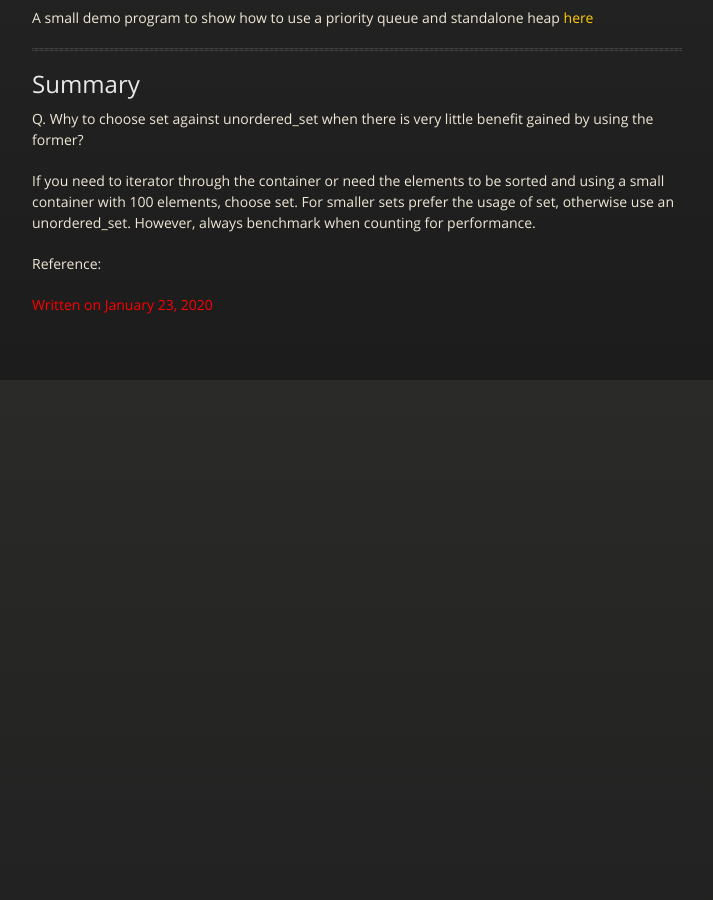
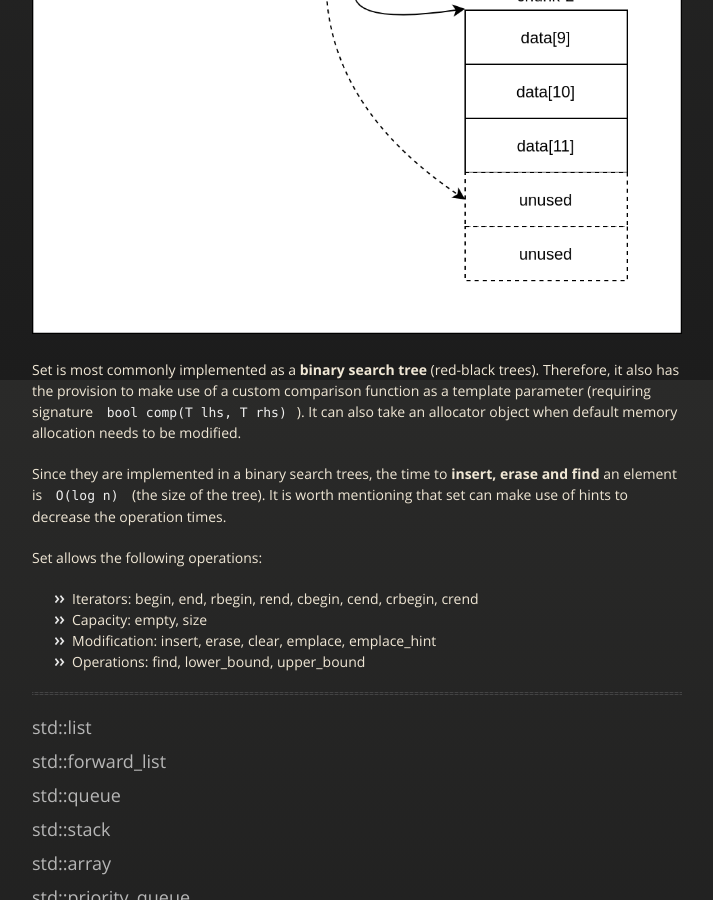
Before and after one commit to naveenspace7/naveenspace7.github.io, a Jekyll site: the page built from _posts/2020-1-23-DatastructuresCpp.md, in a window 1280 px wide and 900 px high, scrolled down 5920 px. Shown: the whole window, without its empty margins (283-996 px from the left). Built offline with Jekyll 4.4.1, drawn with Linux system fonts in a browser that asks for light colours; before the commit the page ends 6325 px from its top, so only the background shows below that; some of the changed text lies outside the part shown.

Commit message:
Add deque image and little content

```diff
--- a/_posts/2020-1-23-DatastructuresCpp.md
+++ b/_posts/2020-1-23-DatastructuresCpp.md
@@ -215,11 +215,45 @@ ___
 
 ___
 
+### 10. std::deque  <a name="deque"></a>
+
+<!-- Header file -->
+Present in header file `deque`.
+
+<!-- General purpose and properties -->
+Deque expands to double ended queue.
+
+Set container stores **unique elements** whose values once entered **cannot be modified later**, they can only be inserted and removed. The elements in a set are accessed by their **key instead of position**. The elements are sorted according to a particular order as they are inserted.
+
+<!-- Implementation -->
+Deque is commonly implemented as dynamic arrays in which multiple arrays are attached with linked with each other. Generally these multiple arrays are managed from a lookup table.
+
+
+<!-- Figure of binary search tree -->
+![Double Ended Queue Implementation as shown by Konrad Rudolph]({{site.url}}/assets/images/deque.png)
+
+
+
+
+Set is most commonly implemented as a **binary search tree** (red-black trees). Therefore, it also has the provision to make use of a custom comparison function as a template parameter (requiring signature `bool comp(T lhs, T rhs)`). It can also take an allocator object when default memory allocation needs to be modified.
+
+
+<!-- Access times -->
+Since they are implemented in a binary search trees, the time to **insert, erase and find** an element is `O(log n)` (the size of the tree). It is worth mentioning that set can make use of hints to decrease the operation times.
+
+<!-- Operations possible -->
+Set allows the following operations:
+* Iterators: begin, end, rbegin, rend, cbegin, cend, crbegin, crend
+* Capacity: empty, size
+* Modification: insert, erase, clear, emplace, emplace_hint
+* Operations: find, lower_bound, upper_bound
+
+
+___
+
 ### std::list
 
 ### std::forward_list
-
-### std::deque
 
 ### std::queue
 
```
Also changed, not shown: assets/images/deque.png (added).
